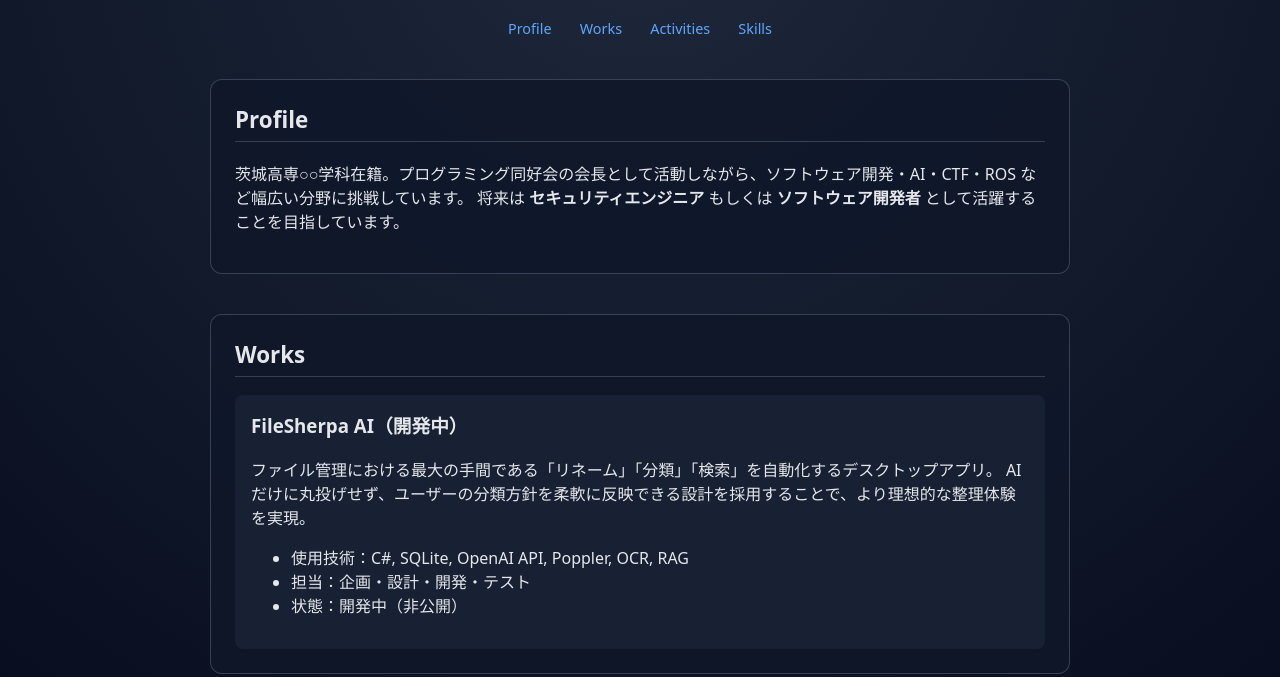
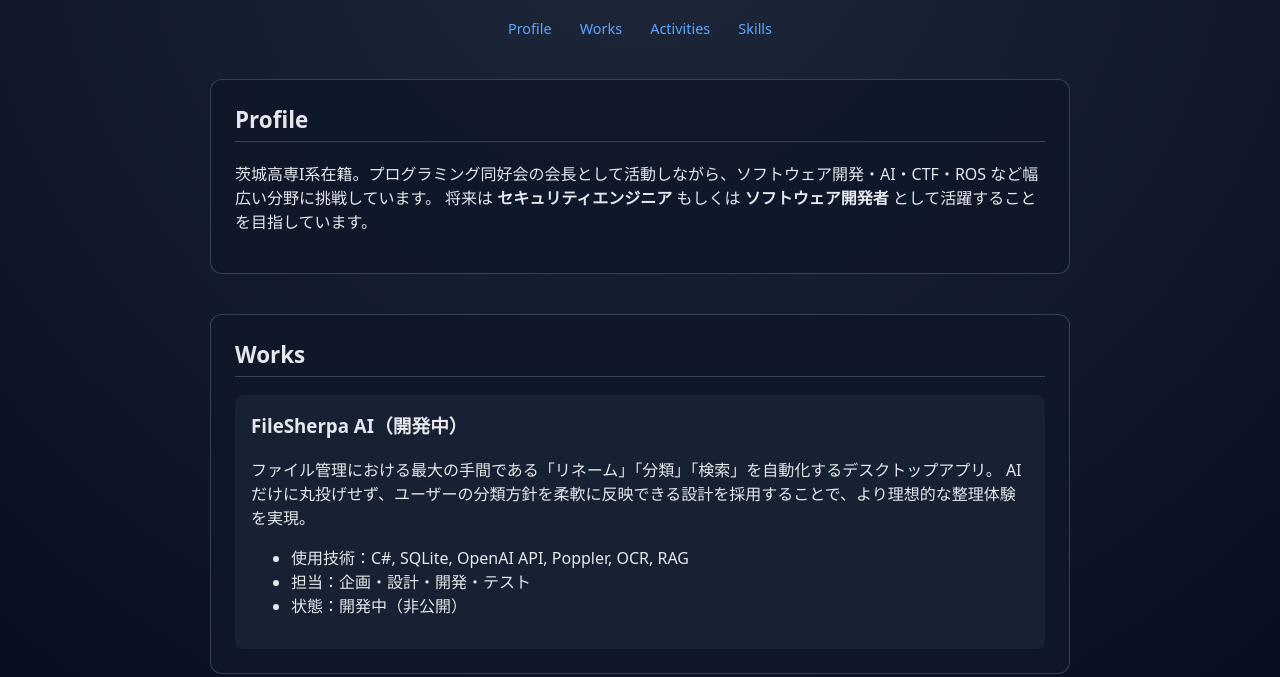
Before and after one commit to tadanoisi/tadanoisi.github.io, a plain HTML site: page index.html in a window 1280 px wide. Shown: the part 123-800 px from the top of the page. Drawn offline with Linux system fonts and the light colour scheme.

Commit message:
〇〇在籍を変更

```diff
--- a/index.html
+++ b/index.html
@@ -24,7 +24,7 @@
     <section id="profile">
       <h2>Profile</h2>
       <p>
-        茨城高専○○学科在籍。プログラミング同好会の会長として活動しながら、ソフトウェア開発・AI・CTF・ROS など幅広い分野に挑戦しています。
+        茨城高専I系在籍。プログラミング同好会の会長として活動しながら、ソフトウェア開発・AI・CTF・ROS など幅広い分野に挑戦しています。
         将来は <strong>セキュリティエンジニア</strong> もしくは <strong>ソフトウェア開発者</strong> として活躍することを目指しています。
       </p>
     </section>
```
